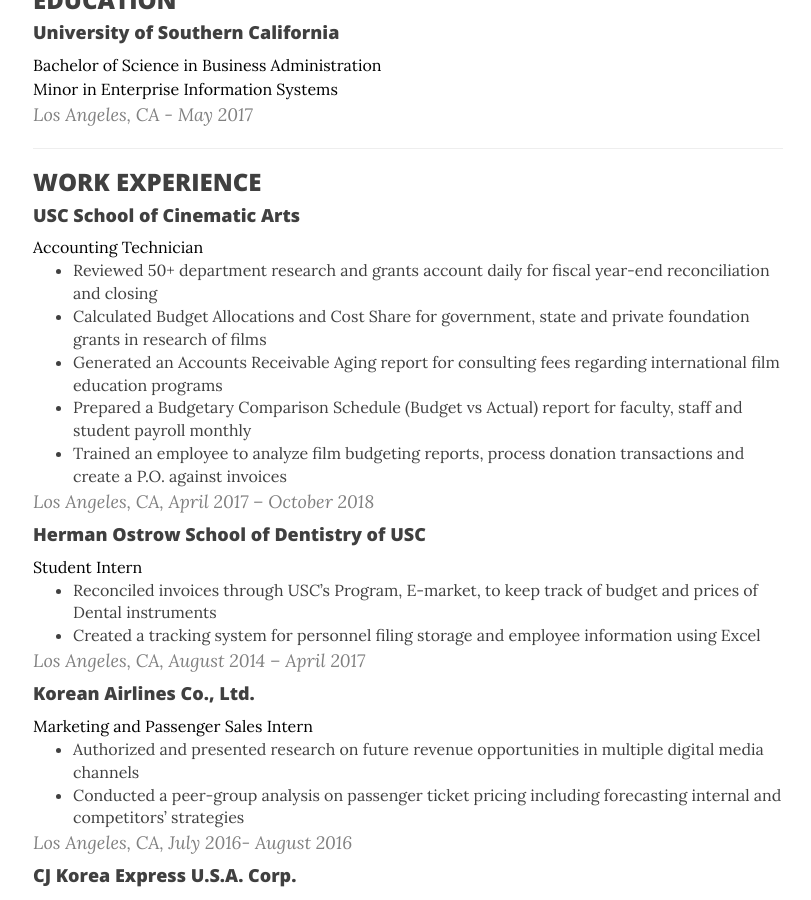
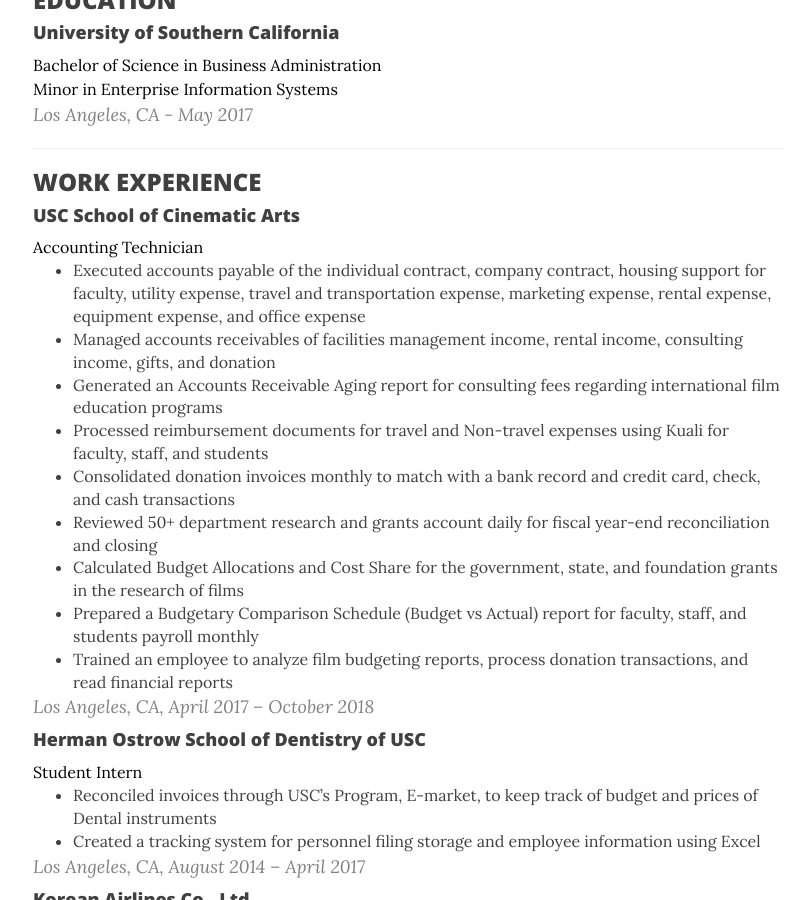
Before and after one commit to jiyoungo/jiyoungo.github.io, a Jekyll site: the page built from index.html, in a window 1280 px wide and 900 px high, scrolled down 389 px. Shown: the whole window, without its empty margins (232-1043 px from the left). Built offline with Jekyll 4.4.1, drawn with Linux system fonts in a browser that asks for light colours; nearby versions of some CDN libraries; the list of posts is cut into pages by our own code.

Commit message:
Update index.html

```diff
--- a/index.html
+++ b/index.html
@@ -45,19 +45,31 @@
         </p>
         <ul class="post-body-items">
             <li class="post-body-item">
-                Reviewed 50+ department research and grants account daily for fiscal year-end reconciliation and closing
+		    Executed accounts payable of the individual contract, company contract, housing support for faculty, utility expense,  travel and transportation expense, marketing expense, rental expense, equipment expense, and office expense
             </li>
             <li class="post-body-item">
-                Calculated Budget Allocations and Cost Share for government, state and private foundation grants in research of films
+		    Managed accounts receivables of facilities management income, rental income, consulting income, gifts, and donation
             </li>
             <li class="post-body-item">
-                Generated an Accounts Receivable Aging report for consulting fees regarding international film education programs
+		    Generated an Accounts Receivable Aging report for consulting fees regarding international film education programs
             </li>
             <li class="post-body-item">
-                Prepared a Budgetary Comparison Schedule (Budget vs Actual) report for faculty, staff and student payroll monthly
+		    Processed reimbursement documents for travel and Non-travel expenses using Kuali for faculty, staff, and students
             </li>
             <li class="post-body-item">
-                Trained an employee to analyze film budgeting reports, process donation transactions and create a P.O. against invoices
+		    Consolidated donation invoices monthly to match with a bank record and credit card, check, and cash transactions
+            </li>
+            <li class="post-body-item">
+		    Reviewed 50+ department research and grants account daily for fiscal year-end reconciliation and closing
+            </li>
+            <li class="post-body-item">
+		    Calculated Budget Allocations and Cost Share for the government, state, and foundation grants in the research of films
+            </li>
+            <li class="post-body-item">
+		    Prepared a Budgetary Comparison Schedule (Budget vs Actual) report for faculty, staff, and students payroll monthly
+            </li>
+            <li class="post-body-item">
+		    Trained an employee to analyze film budgeting reports, process donation transactions, and read financial reports
             </li>
         </ul>
         <p class="post-meta" style="margin-bottom:5px">
```
